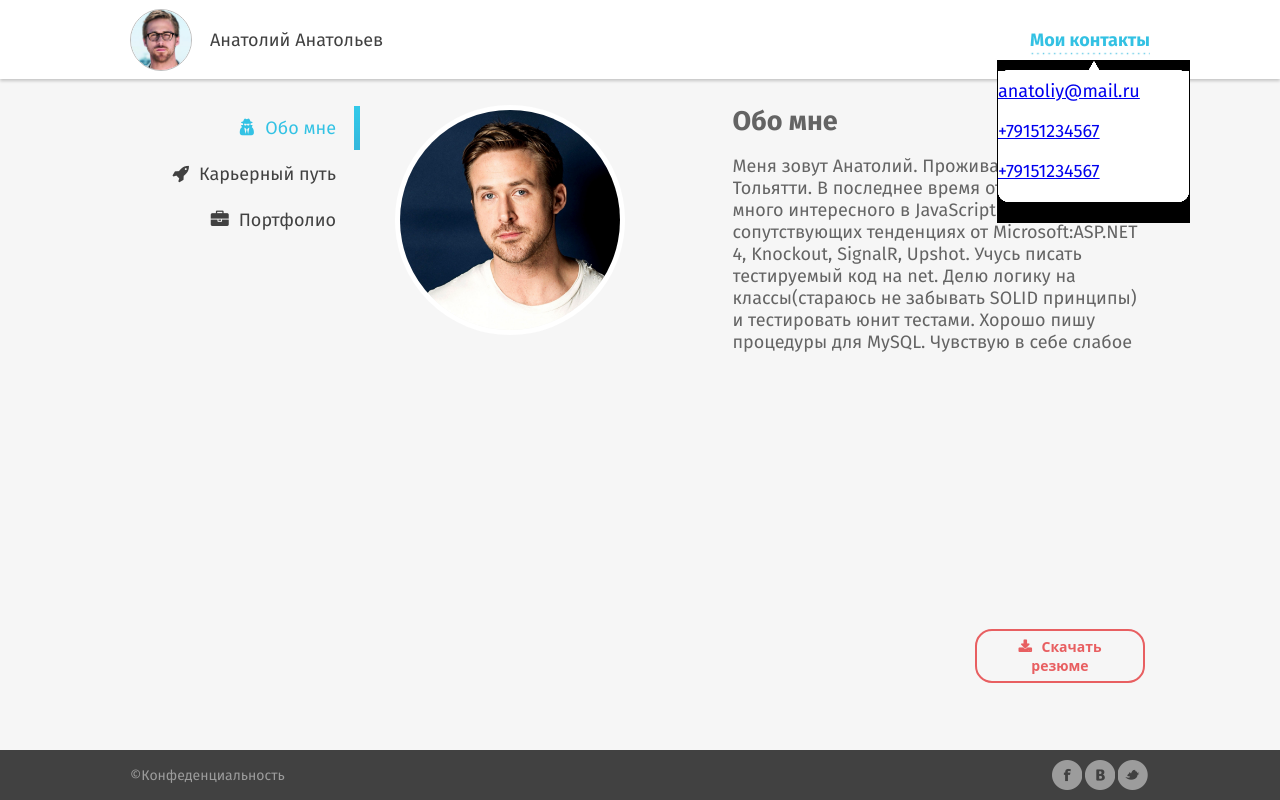
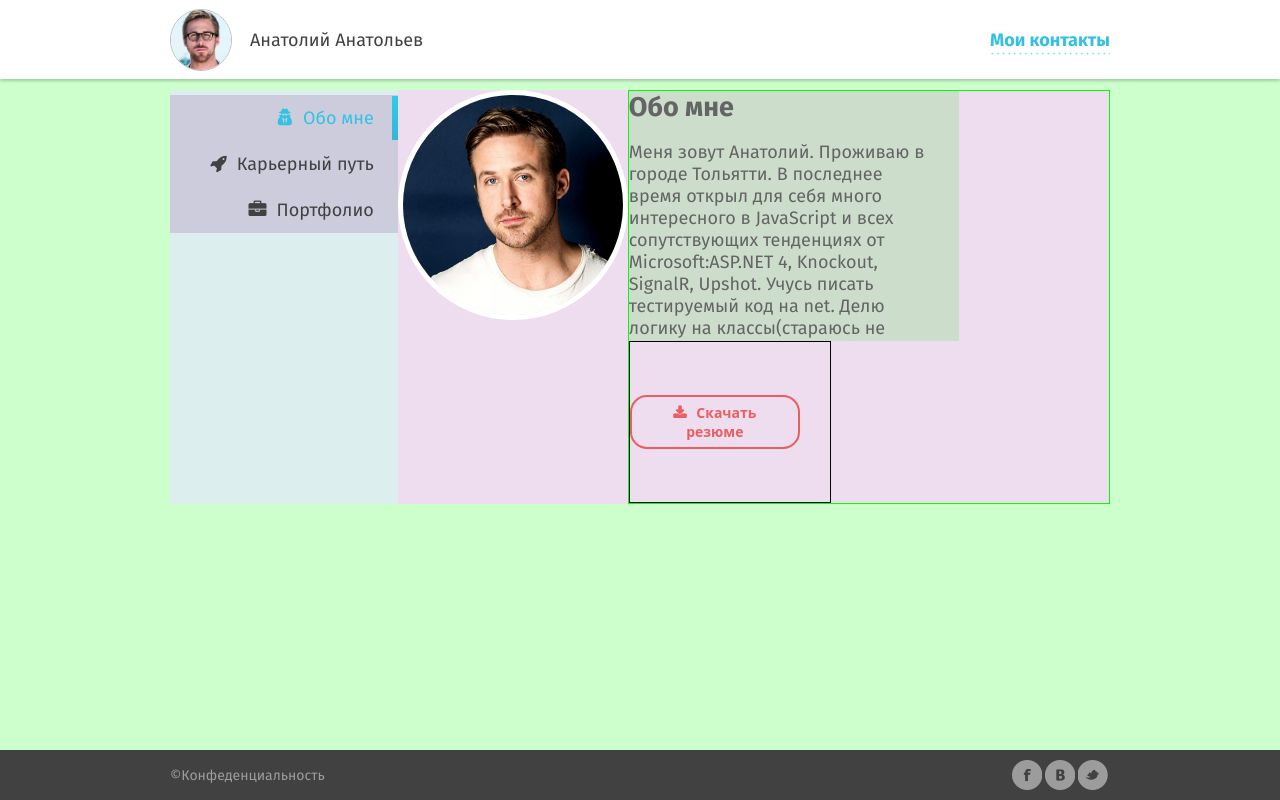
Before and after one commit to buccaneer33/control.github.io, a plain HTML site: page about.html in a window 1280 px wide. Drawn offline with Linux system fonts and the light colour scheme.

Commit message:
close finish't

```diff
--- a/about.html
+++ b/about.html
@@ -16,8 +16,9 @@
 <script src="js/jquery.mCustomScrollbar.concat.min.//js" type="text/javascript"></script>
 
 </head>
-<body class="body">
-<header class="header header--flexbox">
+<body class="body body--flexbox">
+<header class="header">
+        <div class="wrapper header--flexbox">
               <div class="person header--flexbox">
                     <img class="person__image" src="./img/scrubs1.png">
                     <h2 class="person__name">Анатолий Анатольев</h2>
@@ -25,7 +26,7 @@
               </div>
               <div class="contacts">
                     <button class="contacts__button">Мои контакты</button>
-              <div class="contacts__field">
+                    <!--<div class="contacts__field">
                           <div class="contacts__field-item">
                               <a class="contacts--phone" href="#">anatoliy@mail.ru</a>
                           </div>
@@ -36,29 +37,40 @@
                                 <a class="anatoliy__" href="#">+79151234567</a>
                           </div>
 
-              <div>
+                    </div>-->
+
+
+              </div>
       </div>
 </header>
 
 <!---->
-<main class="main main--flexbox">
-              <section class="sidebar">
+<main class="main ">
+
+      <div class="wrapper main--flexbox">
+
+
+        <div class="sidebar">
+
                    <menu class="menu">
                           <li class="menu__item menu__item--activ"><a class="menu__about" href="#">Обо мне</a></li>
                           <li class="menu__item"><a class="menu__career" href="#">Карьерный путь</a></li>
                           <li class="menu__item"><a class="menu__portfolio" href="#">Портфолио</a></li>
                     </menu>
 
-
-              </section>
-              <section class="about main__about--flexbox">
+        </div>
 
 
 
-                      <article class="about_photo">
+        <div class="about_photo">
                     <img class="about_photo__img" src="./img/w1280x1024_4236.png" alt="photo">
-                      </article>
-                      <article class="about_article about_article--flexbox">
+
+        </div>
+        <div  class="about_article about_article--flexbox">
+
+
+
+
                 <div class="about_article__text-zone mCustomScrollbar" data-mcs-theme="dark-3">
                         <h2 class="about_article__header">Обо мне</h2>
                       <p>
@@ -82,26 +94,24 @@
                             последних книг которые/
                       </p>
                 </div>
-
-
-
                 <div class="about_article__button-zone">
                         <div class="about_article__button">
                               <div class="about_article__button-text">Скачать резюме</div>
                         </div>
+                </div>
+
 
 
               </div>
-                      </article>
 
 
 
-
-              </section>
+      </div>
 
 
 </main>
-<footer class="footer footer--flexbox">
+<footer class="footer">
+      <div class="wrapper footer--flexbox">
             <div class="confidentiality">
                     <a href="#" class="confidentiality__link">Конфеденциальность</a>
             </div>
@@ -111,6 +121,8 @@
                 <a href="#" class="social__tw"></a>
 
             </div>
+      </div>
+
 </footer>
 
 </body>
--- /dev/null
+++ b/css/flex.css
@@ -0,0 +1,33 @@
+.body{
+  background-color: #f6f6f6;
+  width: 60vw;
+  height: 100vh;
+  margin: 0 auto;
+  overflow: auto;
+  display: flex;
+  align-items: stretch;
+  justify-content: space-around;
+  flex-flow: row wrap;
+
+}
+.item{
+  border: 1px solid #000;
+  /*height: 200px;
+  width: 200px;*/
+  background-color: #ffccff;
+    flex-grow: 1;
+    flex-basis: 200px;
+}
+.item1{
+flex-grow: 1;
+flex-shrink:1
+}
+.item2{
+flex-grow: 1;
+flex-shrink:1
+}
+.item3{
+  flex-grow: 5;
+  flex-basis: 400px;
+  flex-shrink:4
+}
--- a/css/footer.css
+++ b/css/footer.css
@@ -1,23 +1,4 @@
-/**********FOOTER************/
-.footer{
-  background-color:#414141;
-  width: 100vw;
-  height: 50px;
-  padding: 8px 130px;
-  box-sizing: border-box;
 
-}
-.footer--flexbox{
-  display: flex;
-  /**/
-  /*flex-wrap: wrap;
-  */
-
-  align-items: center;
-      /**/
-  justify-content: space-between;
-
-}
 .confidentiality__link{
   color: #9c9c9c;
   text-decoration: none;
--- a/css/header.css
+++ b/css/header.css
@@ -1,22 +1,5 @@
 /**************HEADER*************/
-.header--flexbox{
-	display: flex;
-	align-items: center;
-      /**/
-	justify-content: space-between;
 
-}
-.header{
-  padding: 9px 130px;
-  width: 100vw;/**/
-  height: 79px;
-  top: 0;
-  left: 0;
-  background-color:#ffffff;
-  box-shadow: 0 2px 3px rgba(0, 0, 0, 0.2);
-  position: fixed;
-  box-sizing: border-box;
-}
 .pesron{
   background-color: #000;
   max-width: 400px;
--- a/css/main.css
+++ b/css/main.css
@@ -1,23 +1,9 @@
 
 /************MAIN************/
-.main{
-  padding: 100px 130px 9px;
-  width: 100vw;
-  min-height: calc( 100% - 50px );
-  box-sizing: border-box;
-}
-.main--flexbox{
-  display: flex;
-  align-items: stretch;
-  justify-content: space-between;
-  flex: 1;
-  flex-wrap: wrap;
 
-}
 
 .sidebar{
-    /*background-color: #dee;
-flex-grow: 1;*/
+    /**/background-color: #dee;
   padding: 5px 0;
   box-sizing: content-box;
   width: calc (25% - 50px);
@@ -32,10 +18,10 @@ flex-grow: 1;*/
   text-align: right;
   list-style-type:none;
   text-decoration: none;
-  /*background-color: #ccd;*/
-  padding-right: 30px;
+  background-color: #ccd;
+  /*padding-right: 30px;*/
   margin:0;
-  width: 190px;
+
 
 }
 .menu__item{
@@ -100,13 +86,12 @@ color:#33c2e4;
 
 /************************************************/
 .about{
-  /*background-color: #ede;*/
+  /**/background-color: #ede;
   flex-grow: 1;
   padding: 5px;
   box-sizing: content-box;
   width: calc(75% - 50px);
-  /*overflow: auto;
-  position: relative;*/
+
 
 }
 .main__about--flexbox{
@@ -116,7 +101,7 @@ color:#33c2e4;
   flex-wrap: wrap;
 }
 .about_photo{
-  width: 45%;
+    background-color: #ede;
 
 }
 .about_photo__img{
@@ -127,28 +112,32 @@ color:#33c2e4;
 }
 
 .about_article{
-  width: 55%;/**/
+  background-color: #ede;
+  border: 1px solid #0f0;
 
 
 }
 
 .about_article--flexbox{
   display: flex;
+  flex-grow: 5;
+  flex-basis: 300px;
   justify-content: space-between;
   align-items: flex-start;
   flex-wrap: nowrap;
   flex-direction: column;
 }
 .about_article__text-zone{
-  width: 100%;
+
   max-height:250px;
+  max-width: 300px;
   font: 18px 'Fira Sans';
   color: #646464;
   overflow-y: auto;
   padding-right: 30px;
-  /*
+
   background-color:#cdc;
-  border: 1px solid #000;*/
+/*  border: 1px solid #000;*/
 
 }
 .about_article__header{
@@ -156,8 +145,8 @@ color:#33c2e4;
 }
 .about_article__button-zone{
   height: 160px;
-  width: 100%;
-  /*border: 1px solid #000;*/
+
+  border: 1px solid #000;/**/
   display: flex;
   justify-content: flex-end;
   align-items: center;
--- a/css/style.css
+++ b/css/style.css
@@ -11,5 +11,63 @@
 }
 .body--flexbox{
   display: flex;
-  flex-flow: column wrap;
+  flex-flow: column nowrap;
 }
+.wrapper{
+  width: 940px;
+  margin: 0 auto;
+}
+.header--flexbox{
+  height: 100%;
+	display: flex;
+	align-items: center;
+      /**/
+	justify-content: space-between;
+
+}
+.header{
+  width: 100vw;
+  height: 79px;
+  top: 0;
+  left: 0;
+  background-color:#ffffff;
+  box-shadow: 0 2px 3px rgba(0, 0, 0, 0.2);
+  position: fixed;
+  box-sizing: border-box;
+}
+
+/************MAIN************/
+.main{
+  padding-top: 90px;
+  min-height: calc( 100% - 50px );
+  box-sizing: border-box;
+  background-color: #ccffcc;
+  border-color: #0f0;
+}
+
+.main--flexbox{
+  display: flex;
+  align-items: stretch;
+  justify-content: space-between;
+  flex-wrap: wrap;
+
+}
+
+
+/**********FOOTER************/
+.footer{
+  background-color:#414141;
+
+  height: 50px;
+
+  box-sizing: border-box;
+
+}
+.footer--flexbox{
+  display: flex;
+  height: 100%;
+
+  align-items: center;
+  justify-content: space-between;
+
+}
```
Also changed, not shown: flexbox.html (added, +32 -0 lines). Lines whose indentation alone changed are shown as unchanged.
